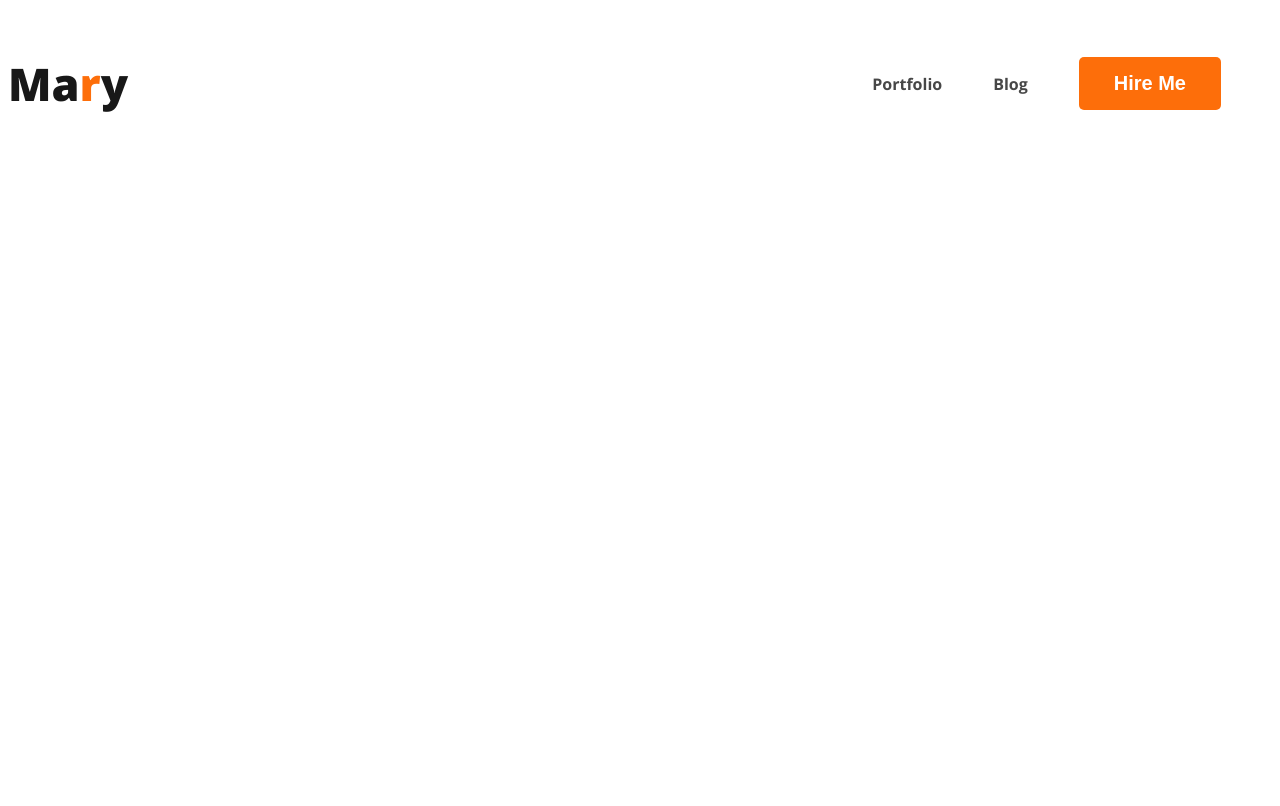
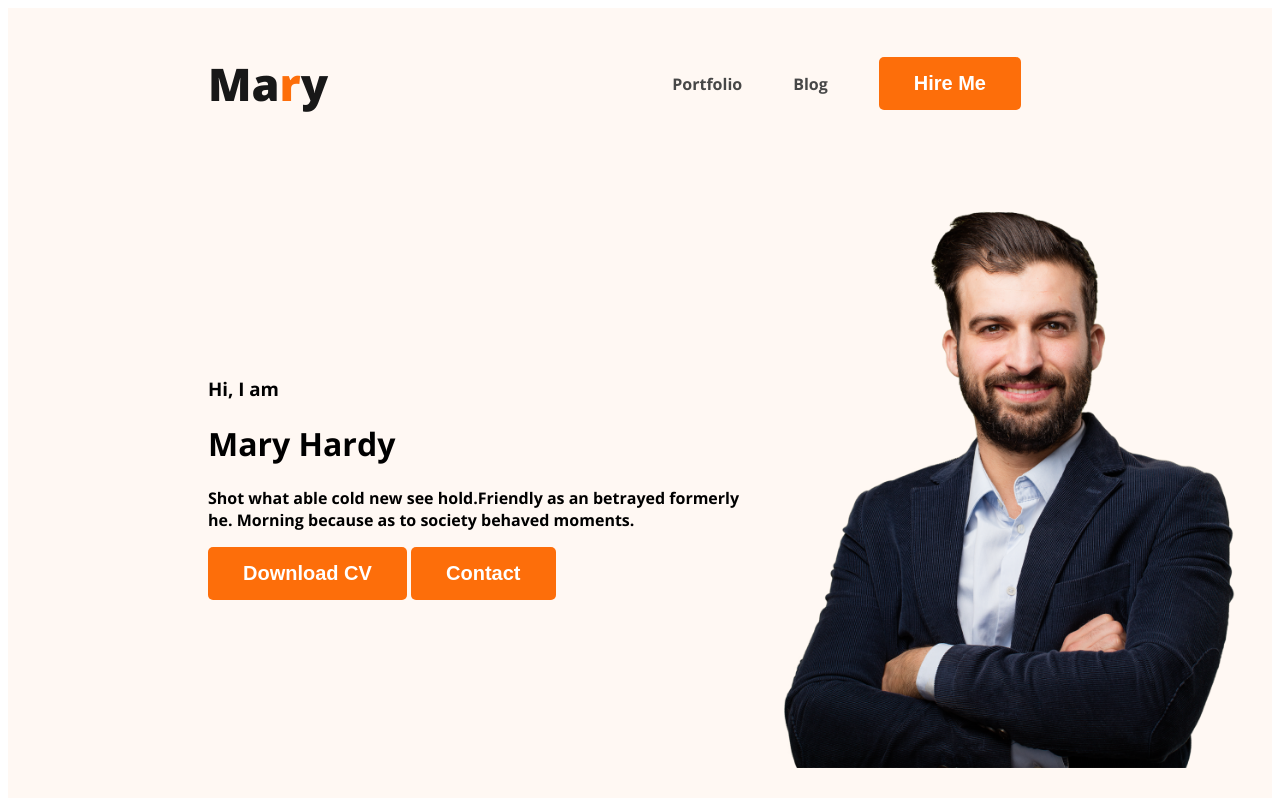
Before and after one commit to sadmanistry/practice, a plain HTML site: page index.html in a window 1280 px wide. Drawn offline with nearby package versions, Linux system fonts and the light colour scheme.

Commit message:
banner 50%

```diff
--- a/css/practice.css
+++ b/css/practice.css
@@ -22,6 +22,7 @@ nav{
     display: flex;
     justify-content: space-between;
     align-items: center;
+    margin: 0 200px;
 }
 
 .nav-title{
@@ -44,3 +45,19 @@ nav a{
     text-decoration: none;
     color: #474747;
 }
+
+/* header related styles */
+
+.header{
+    background-color: #FFF8F3;
+}
+
+.banner{
+    padding: 30px 30px 30px 200px;
+    display: flex;
+    align-items: center;
+}
+
+.banner .profile-pic{
+    width: 500px;
+}
--- a/index.html
+++ b/index.html
@@ -12,7 +12,7 @@
     <link rel="stylesheet" href="css/practice.css">
 </head>
 <body>
-    <header>
+    <header class="header">
         <nav>
             <h3 class="nav-title">Ma<span class="text-primary">r</span>y</h3>
             <ul>
@@ -21,6 +21,16 @@
                 <li><button class="btn-primary">Hire Me</button></li>
             </ul>
         </nav>
+        <div class="banner">
+            <div class="banner-content">
+                <h3 class="banner-greeting">Hi, I  am</h3>
+                <h1 class="banner-title">Mary Hardy</h1>
+                <p>Shot what able cold new see hold.Friendly as an betrayed formerly he. Morning because as to society behaved moments.</p>
+                <button class="btn-primary">Download CV</button>
+                <button class="btn-primary">Contact</button>
+            </div>
+            <img class="profile-pic" src="images/hardy.png" alt="hardy vai">
+        </div>
     </header>
 
     <main>
```
